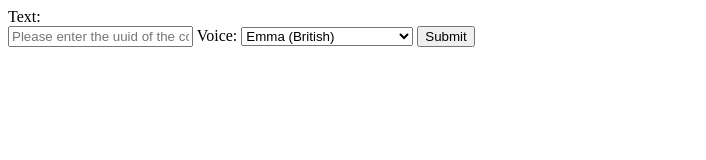
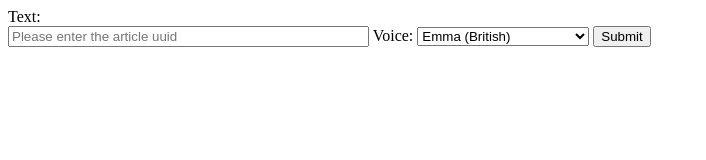
Before and after one commit to ftlabs/autovoice-podcast, a website: page static/article-for-listening.html in a window 1280 px wide. Shown: the whole page, without its empty margins (0-706 px from the left). Drawn offline with Linux system fonts and the light colour scheme.

Commit message:
Add size to input field and changes placeholder

```diff
--- a/static/article-for-listening.html
+++ b/static/article-for-listening.html
@@ -7,7 +7,7 @@
   <body>
     <form action="/formatArticleForListening.mp3" methd="get">
     Text:<br>
-    <input name="uuid" rows="4" cols="40" placeholder="Please enter the uuid of the content you wish to listen to"></input>
+    <input name="uuid" rows="4" cols="40" placeholder="Please enter the article uuid" size="42"></input>
     Voice:
     <select name="voice">
       <option value="Emma">Emma (British)</option>
```
